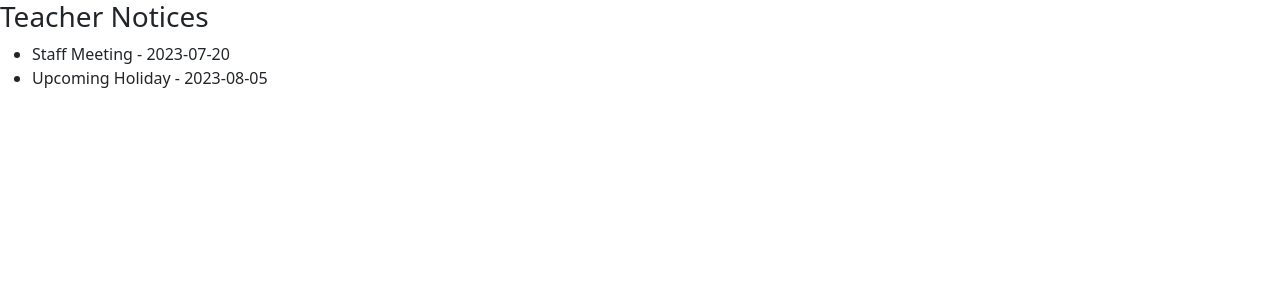
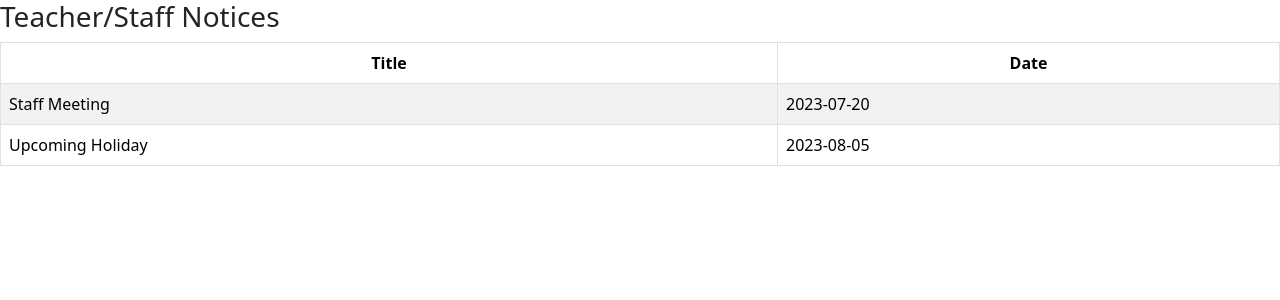
Before and after one commit to shubham14p3/school-management-pp, a React (Create React App) app: page /teacher-notice in a window 1280 px wide. Shown: the top 300 px of the page. Built offline with nearby package versions, Linux system fonts and the light colour scheme.

Commit message:
Adding file

```diff
--- a/src/App.js
+++ b/src/App.js
@@ -1,4 +1,4 @@
-import React, { useState } from "react";
+import React, { useState, useEffect } from "react";
 import {
   BrowserRouter as Router,
   Routes,
@@ -24,7 +24,9 @@ import teachingStaffData from "./data/teachingStaff.json";
 
 const App = () => {
   const [loggedIn, setLoggedIn] = useState(false);
-  const [userType, setUserType] = useState(""); // To store the user type after login
+  const [userType, setUserType] = useState(
+    localStorage.getItem("userType") || ""
+  ); // To store the user type after login, get from localStorage
   const [students, setStudents] = useState(studentsData);
   const [studentNotices, setStudentNotices] = useState(studentNoticesData);
   const [teacherNotices, setTeacherNotices] = useState(teacherNoticesData);
@@ -34,14 +36,24 @@ const App = () => {
   const admins = adminsData; // Get admins data from the imported file
   const teachingStaff = teachingStaffData; // Get teaching staff data from the imported file
 
+  useEffect(() => {
+    // When the component mounts, check if userType is present in localStorage and set it in state
+    const storedUserType = localStorage.getItem("userType");
+    if (storedUserType) {
+      setUserType(storedUserType);
+      setLoggedIn(true);
+    }
+  }, []);
+
   const handleLogin = (username, password) => {
     // Check if the user exists in the admins.json file
     const adminUser = admins.find(
       (user) => user.username === username && user.password === password
     );
     if (adminUser) {
+      setUserType(adminUser.role); // Set the user type after successful login
+      localStorage.setItem("userType", adminUser.role); // Store userType in localStorage
       setLoggedIn(true);
-      setUserType(adminUser.role); // Set the user type after successful login
       return;
     }
 
@@ -50,8 +62,9 @@ const App = () => {
       (user) => user.username === username && user.password === password
     );
     if (staffUser) {
+      setUserType(staffUser.role); // Set the user type after successful login
+      localStorage.setItem("userType", staffUser.role); // Store userType in localStorage
       setLoggedIn(true);
-      setUserType(staffUser.role); // Set the user type after successful login
       return;
     }
 
@@ -60,8 +73,9 @@ const App = () => {
       (user) => user.username === username && user.password === password
     );
     if (studentUser) {
+      setUserType(studentUser.role); // Set the user type after successful login
+      localStorage.setItem("userType", studentUser.role); // Store userType in localStorage
       setLoggedIn(true);
-      setUserType(studentUser.role); // Set the user type after successful login
       return;
     }
 
@@ -77,6 +91,7 @@ const App = () => {
     setModalTitle("Logout");
     setModalMessage("Logout successful.");
     setShowModal(true);
+    localStorage.removeItem("userType");
   };
 
   const handleAddStudent = (newStudent) => {
@@ -158,13 +173,7 @@ const App = () => {
         />
 
         {/* Route for adding a student */}
-        {/* <Route
-          path="/add-student"
-          element={
-            <AddStudentForm students={students} setStudents={setStudents} />
-          }
-          when={loggedIn && userType === "admin"}
-        /> */}
+
         <Route
           path="/add-student"
           element={<AddStudentForm handleAddStudent={handleAddStudent} />}
@@ -173,14 +182,14 @@ const App = () => {
         {/* Route for viewing student notices */}
         <Route
           path="/student-notice"
-          element={<StudentNotice studentNotices={studentNotices} />}
+          element={<StudentNotice studentNotices={studentNotices} userType={userType}/>}
           when={loggedIn && userType === "student"}
         />
 
         {/* Route for viewing teacher notices */}
         <Route
           path="/teacher-notice"
-          element={<TeacherNotice teacherNotices={teacherNotices} />}
+          element={<TeacherNotice teacherNotices={teacherNotices} userType={userType} />}
           when={loggedIn && userType === "teachingStaff"}
         />
 
--- a/src/component/AddStudentForm.js
+++ b/src/component/AddStudentForm.js
@@ -11,6 +11,7 @@ const AddStudentForm = ({ handleAddStudent }) => {
     photo: "",
     username: "",
     password: "",
+    role: "student"
   });
 
   const handleChange = (e) => {
--- /dev/null
+++ b/src/component/StudentNotice.css
@@ -0,0 +1,39 @@
+/* StudentNotice.css */
+
+.popup {
+    position: fixed;
+    top: 0;
+    left: 0;
+    width: 100%;
+    height: 100%;
+    background-color: rgba(0, 0, 0, 0.5);
+    display: flex;
+    justify-content: center;
+    align-items: center;
+  }
+
+  .popup-content {
+    background-color: #fff;
+    padding: 20px;
+    border-radius: 8px;
+    box-shadow: 0 2px 4px rgba(0, 0, 0, 0.2);
+    max-width: 400px;
+    width: 100%;
+  }
+
+  .popup h3 {
+    margin-top: 0;
+  }
+
+  .popup p {
+    margin-bottom: 10px;
+  }
+
+  .popup button {
+    background-color: #007bff;
+    color: #fff;
+    border: none;
+    padding: 8px 16px;
+    border-radius: 4px;
+    cursor: pointer;
+  }
--- a/src/component/StudentNotice.js
+++ b/src/component/StudentNotice.js
@@ -1,17 +1,56 @@
-// StudentNotice.js
-import React from 'react';
+import React, { useState } from 'react';
+import './StudentNotice.css'; // Import the custom CSS file
 
-const StudentNotice = ({ studentNotices }) => {
+const StudentNotice = ({ studentNotices, userType }) => {
+  const [selectedNotice, setSelectedNotice] = useState(null);
+
+  // Function to handle opening the individual notice
+  const handleOpenNotice = (noticeId) => {
+    // Check if the user is an Admin (userType is "admin")
+    const isAdmin = userType === "admin";
+
+    // If the user is an Admin, set the selectedNotice to the notice with the given ID
+    if (isAdmin) {
+      const notice = studentNotices.find((notice) => notice.id === noticeId);
+      setSelectedNotice(notice);
+    }
+  };
+
+  // Function to handle closing the individual notice
+  const handleCloseNotice = () => {
+    setSelectedNotice(null);
+  };
+
   return (
     <div>
       <h3>Student Notices</h3>
-      <ul>
-        {studentNotices.map((notice) => (
-          <li key={notice.id}>
-            {notice.title} - {notice.date}
-          </li>
-        ))}
-      </ul>
+      <table className="table table-striped table-bordered">
+        <thead>
+          <tr>
+            <th>Title</th>
+            <th>Date</th>
+          </tr>
+        </thead>
+        <tbody>
+          {studentNotices.map((notice) => (
+            <tr key={notice.id} onClick={() => handleOpenNotice(notice.id)}>
+              <td>{notice.title}</td>
+              <td>{notice.date}</td>
+            </tr>
+          ))}
+        </tbody>
+      </table>
+
+      {selectedNotice && (
+        <div className="popup">
+          <div className="popup-content">
+            <h3>{selectedNotice.title}</h3>
+            <p>Date: {selectedNotice.date}</p>
+            <p>{selectedNotice.content}</p>
+            <button onClick={handleCloseNotice}>Close</button>
+          </div>
+        </div>
+      )}
     </div>
   );
 };
--- /dev/null
+++ b/src/component/TeacherNotice.css
@@ -0,0 +1,59 @@
+.teacher-notice-table {
+    width: 100%;
+  }
+
+  .teacher-notice-table th {
+    text-align: center;
+    font-weight: bold;
+    padding: 8px;
+    background-color: #f2f2f2;
+  }
+
+  .teacher-notice-table td {
+    text-align: left;
+    padding: 8px;
+  }
+
+  .popup {
+    display: block;
+    position: fixed;
+    top: 0;
+    left: 0;
+    width: 100%;
+    height: 100%;
+    background-color: rgba(0, 0, 0, 0.5);
+  }
+
+  .popup-content {
+    position: absolute;
+    top: 50%;
+    left: 50%;
+    transform: translate(-50%, -50%);
+    width: 300px;
+    padding: 20px;
+    background-color: #fff;
+    border-radius: 8px;
+    box-shadow: 0px 2px 6px rgba(0, 0, 0, 0.5);
+  }
+
+  .popup-content h3 {
+    margin: 0 0 10px;
+    font-size: 20px;
+  }
+
+  .popup-content p {
+    margin: 0 0 10px;
+  }
+
+  .popup-content button {
+    cursor: pointer;
+    background-color: #007bff;
+    color: #fff;
+    border: none;
+    padding: 8px 12px;
+    border-radius: 4px;
+  }
+
+  .popup-content button:hover {
+    background-color: #0056b3;
+  }
--- a/src/component/TeacherNotice.js
+++ b/src/component/TeacherNotice.js
@@ -1,17 +1,56 @@
-// TeacherNotice.js
-import React from 'react';
+import React, { useState } from "react";
+import "./TeacherNotice.css"; // Import the custom CSS file
 
-const TeacherNotice = ({ teacherNotices }) => {
+const TeacherNotice = ({ teacherNotices, userType }) => {
+  const [selectedNotice, setSelectedNotice] = useState(null);
+
+  // Function to handle opening the individual notice
+  const handleOpenNotice = (noticeId) => {
+    // Check if the user is an Admin (userType is "admin")
+    const isAdmin = userType === "admin";
+
+    // If the user is an Admin, set the selectedNotice to the notice with the given ID
+    const notice = teacherNotices.find((notice) => notice.id === noticeId);
+    if (isAdmin && notice) {
+      setSelectedNotice(notice);
+    }
+  };
+
+  // Function to handle closing the individual notice
+  const handleCloseNotice = () => {
+    setSelectedNotice(null);
+  };
+console.log('selectedNotice',selectedNotice)
   return (
     <div>
-      <h3>Teacher Notices</h3>
-      <ul>
-        {teacherNotices.map((notice) => (
-          <li key={notice.id}>
-            {notice.title} - {notice.date}
-          </li>
-        ))}
-      </ul>
+      <h3>Teacher/Staff Notices</h3>
+      <table className="table table-striped table-bordered teacher-notice-table">
+        <thead>
+          <tr>
+            <th>Title</th>
+            <th>Date</th>
+          </tr>
+        </thead>
+        <tbody>
+          {teacherNotices.map((notice) => (
+            <tr key={notice.id} onClick={() => handleOpenNotice(notice.id)}>
+              <td>{notice.title}</td>
+              <td>{notice.date}</td>
+            </tr>
+          ))}
+        </tbody>
+      </table>
+
+      {selectedNotice && (
+        <div className="popup">
+          <div className="popup-content">
+            <h3>{selectedNotice.title}</h3>
+            <p>Date: {selectedNotice.date}</p>
+            <p>{selectedNotice.content}</p>
+            <button onClick={handleCloseNotice}>Close</button>
+          </div>
+        </div>
+      )}
     </div>
   );
 };
```
